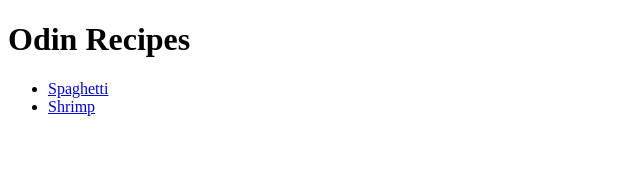
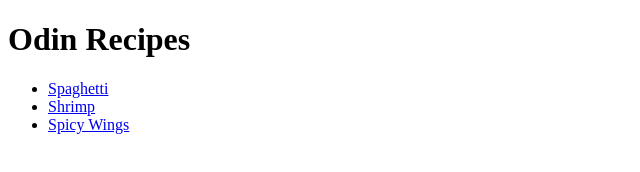
Before and after one commit to cryptocowboye/odin-recipes, a plain HTML site: page index.html in a window 1280 px wide. Shown: the whole page, without its empty margins (0-640 px from the left). Drawn offline with Linux system fonts and the light colour scheme.

Commit message:
add link from index to spicy-wings.html

```diff
--- a/index.html
+++ b/index.html
@@ -9,6 +9,7 @@
         <ul>
             <li><a href="./recipes/spaghetti.html">Spaghetti</a></li>
             <li><a href="./recipes/shrimp.html">Shrimp</a></li>
+            <li><a href="./recipes/spicy-wings.html">Spicy Wings</a></li>
         </ul>
     </body>
 </html>
```
